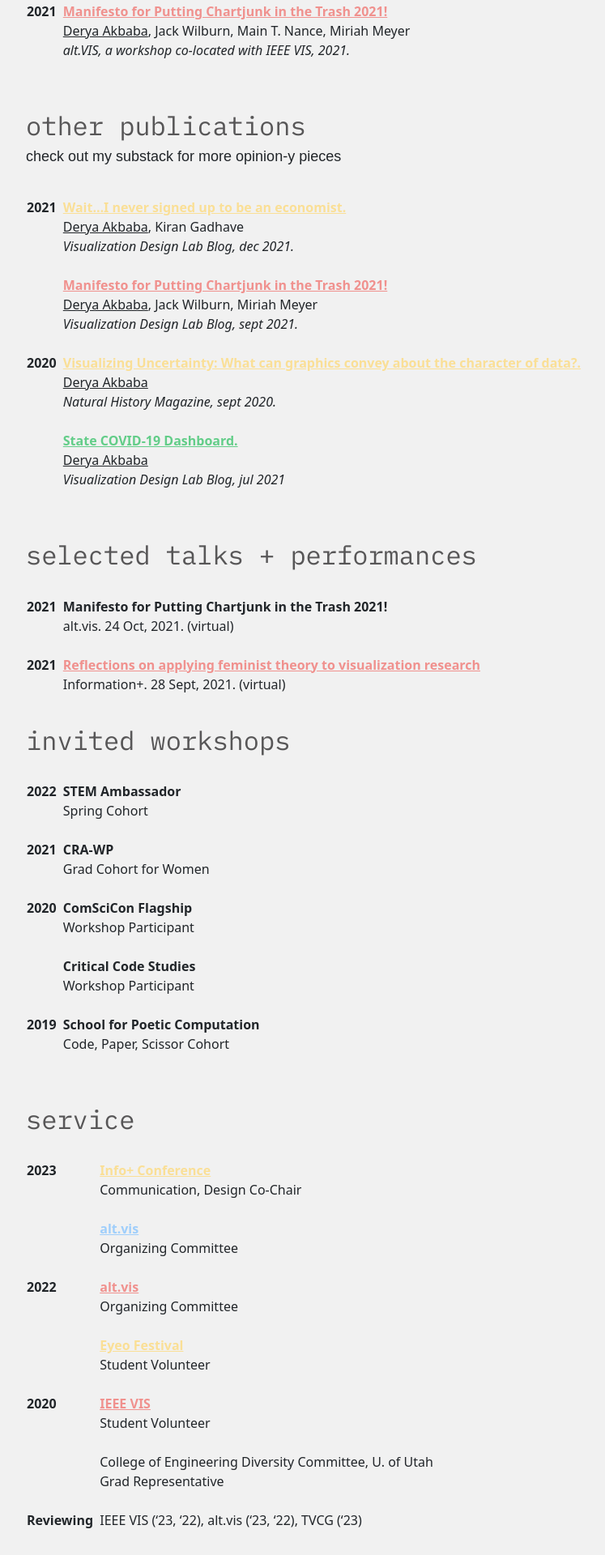
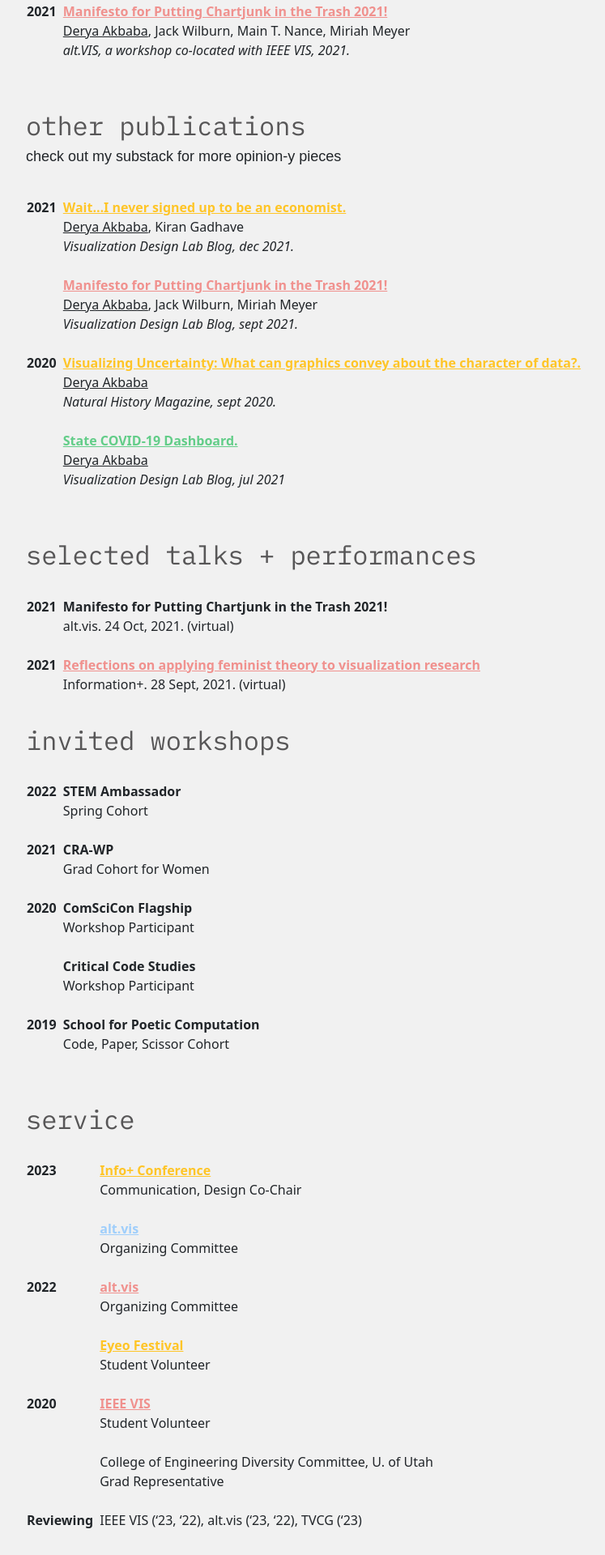
Before and after one commit to gotdairyya/gotdairyya.github.io, a Jekyll site: the page built from cv.md, in a window 1280 px wide. Shown: the part 887-2807 px from the top of the page at 81% size, without its empty margins (50-797 px from the left). Built offline with Jekyll 4.4.1, drawn with Linux system fonts in a browser that asks for light colours; some web fonts are replaced.

Commit message:
Make yellow darker

```diff
--- a/_includes/popover.html
+++ b/_includes/popover.html
@@ -9,7 +9,7 @@
 
     // For fun, assign links a different color
     const allLinks = document.querySelectorAll('a');
-    var colorArray = ['#62CD88', '#FADF96', '#F0918E', '#ED73D0', '#A88DF8', '#9FCEFB'];
+    var colorArray = ['#62CD88', '#ffc527', '#F0918E', '#ED73D0', '#A88DF8', '#9FCEFB'];
 
     allLinks.forEach(link => {
         const randomColor = colorArray[Math.floor(Math.random() * colorArray.length)]
--- a/assets/css/styles.css
+++ b/assets/css/styles.css
@@ -7,7 +7,7 @@
 :root {
   /* VAPORWAVE */
   --green: #62CD88;
-  --yellow: #FADF96;
+  --yellow: #ffc527;
   --orange: #F0918E;
   --pink: #ED73D0;
   --purple: #A88DF8;
```
